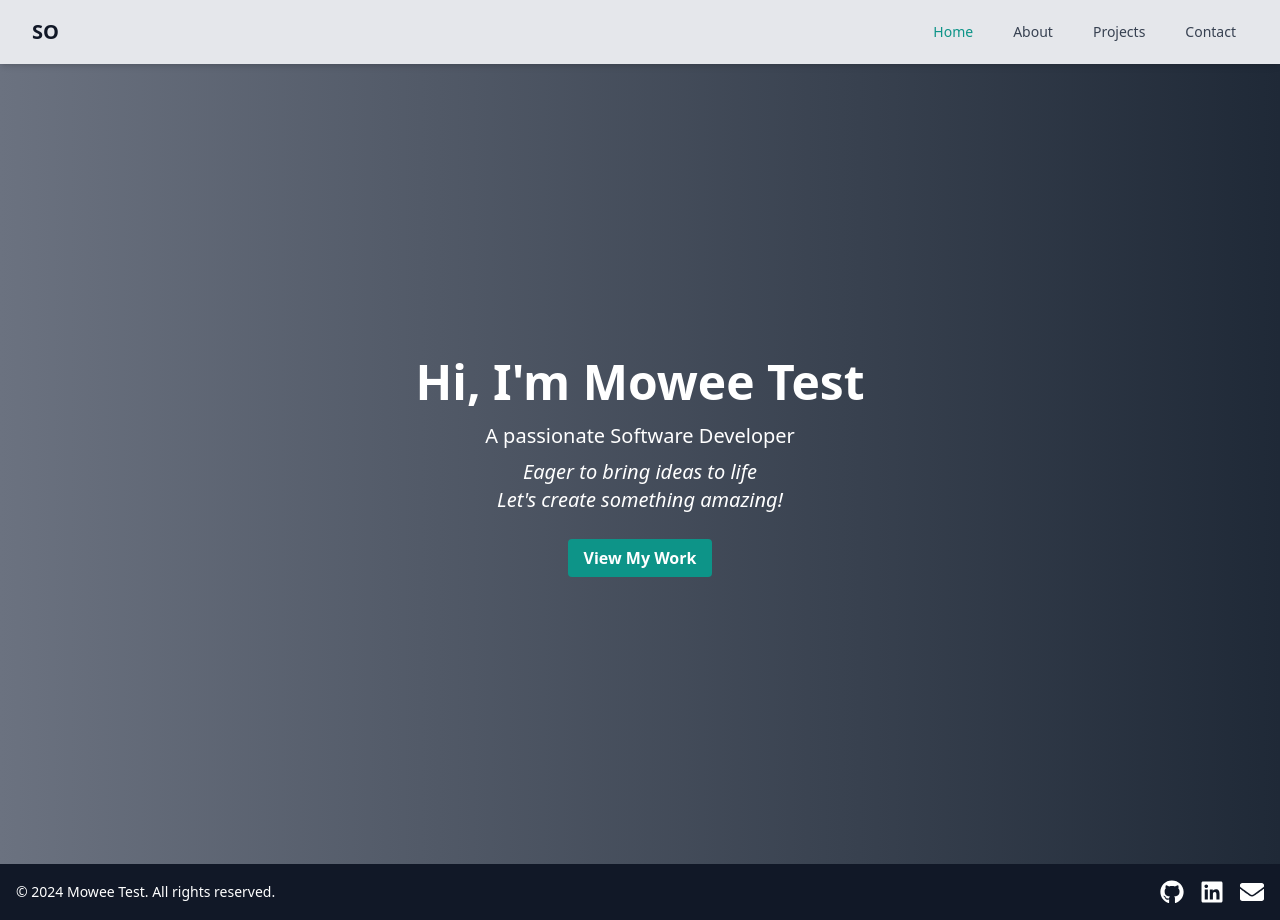
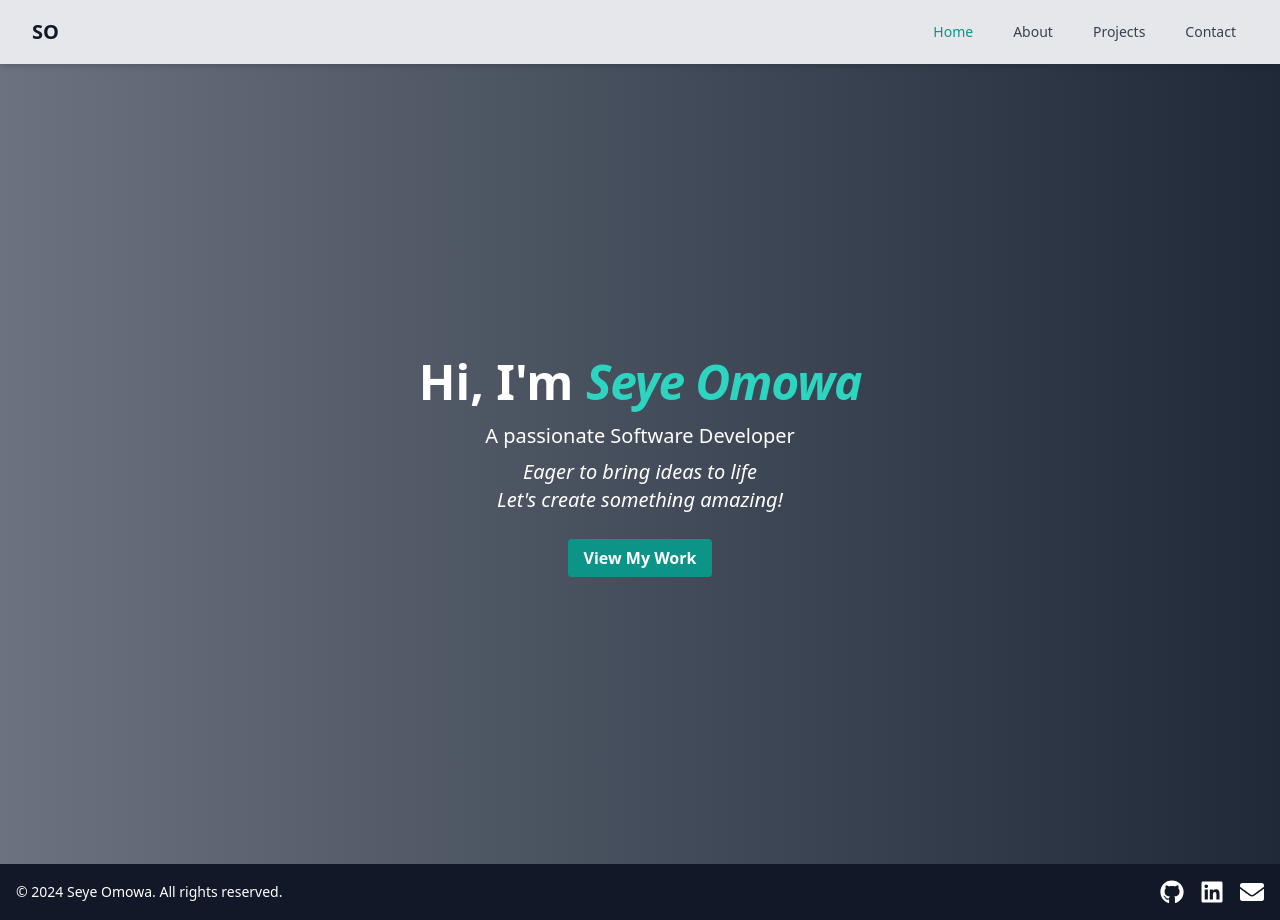
Before and after one commit to seyowa/portfolio, a React (Create React App) app in the folder my-portfolio/: page / in a window 1280 px wide. Built offline with nearby package versions, Linux system fonts and the light colour scheme.

Commit message:
add mutiple files

```diff
--- a/my-portfolio/src/components/Home.js
+++ b/my-portfolio/src/components/Home.js
@@ -27,7 +27,8 @@ const Home = () => {
           animate={{ y: 0, opacity: 1 }}
           transition={{ duration: 1, delay: 0.5 }}
         >
-          Hi, I'm {userName}
+          Hi, I'm{' '}
+          <span className="whitespace-nowrap italic tracking-tight text-teal-400">{userName}</span>
         </motion.h1>
         <motion.p
           className="mb-8 text-xl"
--- a/my-portfolio/src/components/Projects.js
+++ b/my-portfolio/src/components/Projects.js
@@ -4,15 +4,16 @@ import content from '../content.json';
 
 const Projects = () => {
   return (
-    <div className="min-h-screen flex justify-center bg-gray-50 px-4 py-16 sm:px-6 lg:px-8">
+    <div className="min-h-screen bg-gray-50 px-4 py-16 sm:px-6 lg:px-8">
       <div className="mx-auto max-w-7xl">
         <h1 className="mb-12 text-center text-4xl font-extrabold tracking-tight text-gray-900">
           My Projects
         </h1>
-        <p className="mb-8 text-center text-lg subpixel-antialiased text-gray-600">
-            Here are some of the projects I've worked on. Each demonstrates different skills and technologies I've mastered.
+        <p className="mb-8 text-center text-lg text-gray-600 subpixel-antialiased">
+          Here are some of the projects I've worked on. Each demonstrates different skills and
+          technologies I've mastered.
         </p>
-        <div className=" grid grid-cols-1 gap-8 md:grid-cols-2 lg:grid-cols-3">
+        <div className="grid grid-cols-1 place-items-center gap-8 md:grid-cols-2 md:place-items-stretch lg:grid-cols-3">
           {content?.projects?.map(project => (
             <Card
               key={project.id}
--- a/my-portfolio/src/components/card.js
+++ b/my-portfolio/src/components/card.js
@@ -16,10 +16,7 @@ const Card = ({
         <p className="mb-4 text-gray-700">{description}</p>
         <div className="mb-4 flex flex-wrap gap-2">
           {tags.map(tag => (
-            <span
-              key={tag.id}
-              className="rounded-full bg-teal-100 px-3 py-1 text-sm text-teal-700"
-            >
+            <span key={tag.id} className="rounded-full bg-teal-100 px-3 py-1 text-sm text-teal-700">
               {tag.name}
             </span>
           ))}
--- a/my-portfolio/src/content.json
+++ b/my-portfolio/src/content.json
@@ -1,6 +1,6 @@
 {
   "user": {
-    "name": "Mowee Test",
+    "name": "Seye Omowa",
     "description": "A modern and responsive web developer portfolio showcasing skills, projects, and contact information."
   },
   "keywords": ["web developer", "software developer", "portfolio", "projects", "contact", "skills"],
@@ -8,7 +8,7 @@
     {
       "id": 1,
       "title": "Portfolio Website",
-      "image": "https://via.placeholder.com/400x250",
+      "image": "https://placehold.co/400x250",
       "description": "A personal portfolio to showcase my projects and skills.",
       "techStack": [
         { "id": 1, "name": "React" },
@@ -21,7 +21,7 @@
     {
       "id": 2,
       "title": "E-commerce App",
-      "image": "https://via.placeholder.com/400x250",
+      "image": "https://placehold.co/400x250",
       "description": "A modern e-commerce application with user authentication.",
       "techStack": [
         { "id": 1, "name": "React" },
@@ -34,7 +34,7 @@
     {
       "id": 3,
       "title": "Social Media App",
-      "image": "https://via.placeholder.com/400x250",
+      "image": "https://placehold.co/400x250",
       "description": "A social media application for connecting with friends.",
       "techStack": [
         { "id": 1, "name": "Python" },
```
